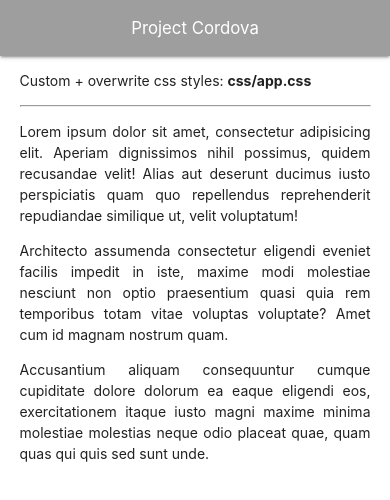
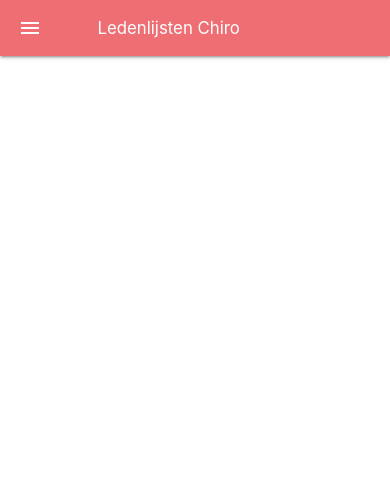
Before and after one commit to itfactory-tm/2021_2022_2appai_cordova-lucavg, a website: page www/index.html in a window 390 px wide. Drawn offline with nearby package versions, Linux system fonts and the light colour scheme; some packages are replaced by stand-ins of ours.

Commit message:
index changed
added navbar

```diff
--- a/www/index.html
+++ b/www/index.html
@@ -7,31 +7,35 @@
     <link rel="stylesheet" href="https://fonts.googleapis.com/icon?family=Material+Icons">
     <link rel="stylesheet" href="css/materialize.1.0.0.min.css">
     <link rel="stylesheet" href="css/app.css">
+    <script src="https://code.jquery.com/jquery-3.2.1.min.js" type="text/javascript"></script>
+    <script src="https://cdnjs.cloudflare.com/ajax/libs/materialize/0.100.2/js/materialize.min.js"></script>
     <title>Project Cordova</title>
 </head>
 <body>
-<header class="navbar-fixed">
-    <nav class="grey">
-        <div class="nav-wrapper container">
-            <a href="#!" class="brand-logo center">Project Cordova</a>
+<header>
+    <nav>
+        <div class="nav-wrapper">
+            <a href="#!" class="brand-logo">Ledenlijsten Chiro Vorselaar</a>
+            <a href="#" data-target="mobile-demo" class="sidenav-trigger"><i class="material-icons">menu</i></a>
+            <ul class="right hide-on-med-and-down">
+                <li><a href="login.html">Sass</a></li>
+                <li><a href="badges.html">Components</a></li>
+                <li><a href="collapsible.html">Javascript</a></li>
+                <li><a href="mobile.html">Mobile</a></li>
+            </ul>
         </div>
     </nav>
+
+    <ul class="sidenav" id="mobile-demo">
+        <li><a href="login.html">Sass</a></li>
+        <li><a href="badges.html">Components</a></li>
+        <li><a href="collapsible.html">Javascript</a></li>
+        <li><a href="mobile.html">Mobile</a></li>
+    </ul>
 </header>
 <main class="container">
     <div class="row">
-        <p>Custom + overwrite css styles: <b>css/app.css</b></p>
-        <hr>
-        <p>Lorem ipsum dolor sit amet, consectetur adipisicing elit. Aperiam dignissimos nihil possimus, quidem
-            recusandae
-            velit! Alias aut deserunt ducimus iusto perspiciatis quam quo repellendus reprehenderit repudiandae
-            similique
-            ut, velit voluptatum!</p>
-        <p>Architecto assumenda consectetur eligendi eveniet facilis impedit in iste, maxime modi molestiae nesciunt non
-            optio praesentium quasi quia rem temporibus totam vitae voluptas voluptate? Amet cum id magnam nostrum
-            quam.</p>
-        <p>Accusantium aliquam consequuntur cumque cupiditate dolore dolorum ea eaque eligendi eos, exercitationem
-            itaque
-            iusto magni maxime minima molestiae molestias neque odio placeat quae, quam quas qui quis sed sunt unde.</p>
+
     </div>
 </main>
 <script src="js/jquery.3.5.1min.js"></script>
--- a/www/js/app.js
+++ b/www/js/app.js
@@ -5,3 +5,7 @@
 function onDeviceReady() {
     console.log('Device is ready');
 };
+
+$(document).ready(function(){
+    $('.sidenav').sidenav();
+});
```
Also changed, not shown: package.json (line endings or trailing spaces), 1 other file.
